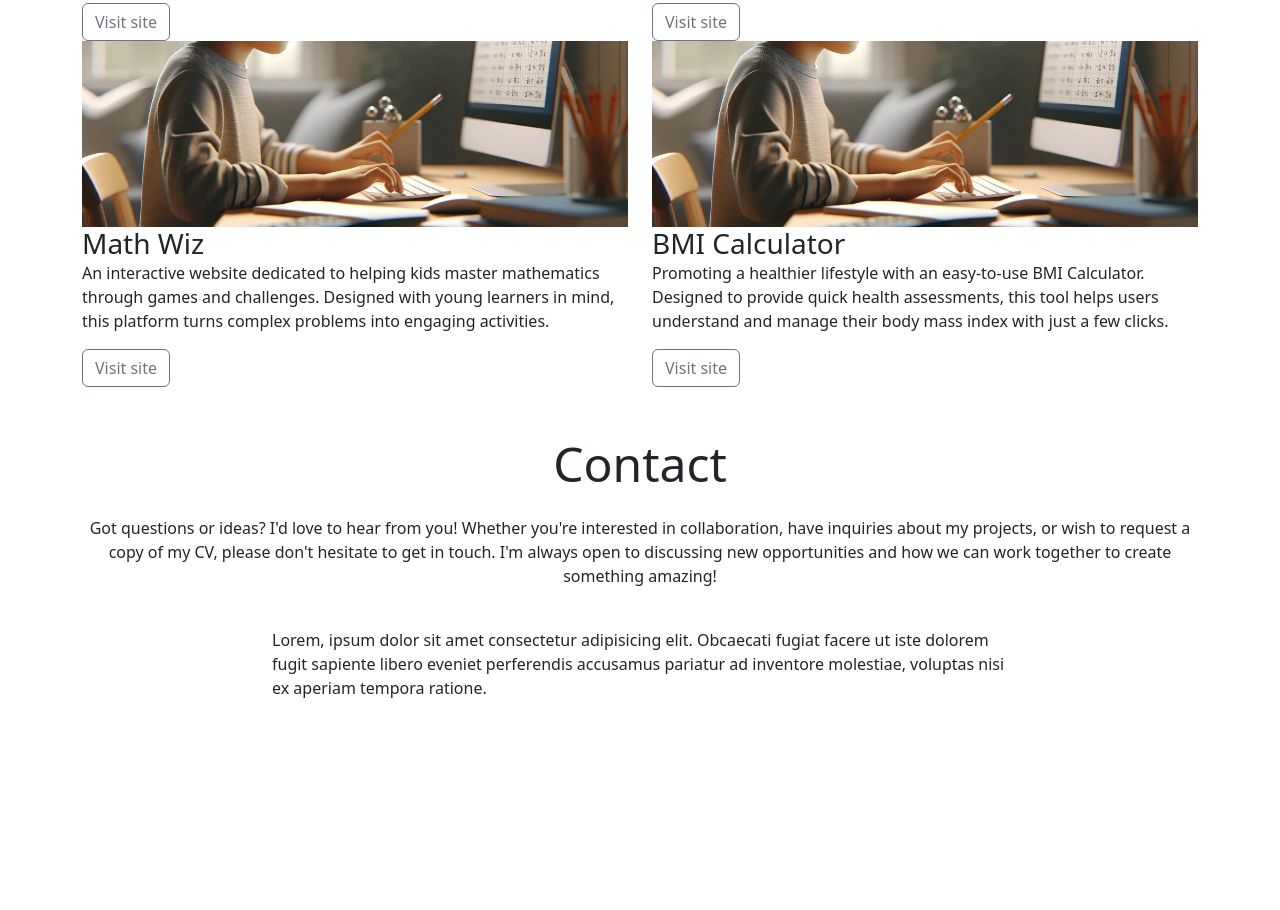
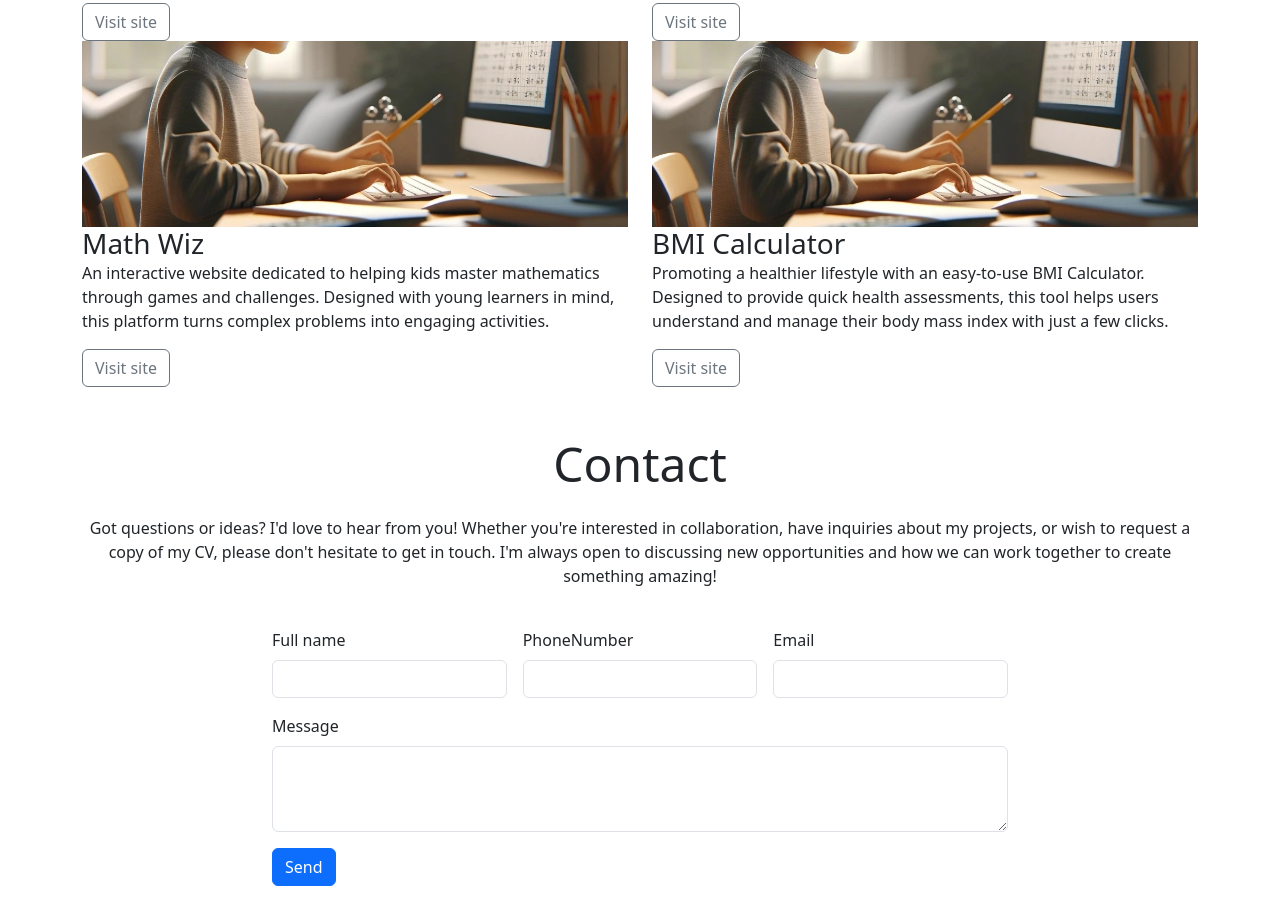
Before and after one commit to joeb-brfc/Mei-Wong-Portfolio, a plain HTML site: page index.html in a window 1280 px wide. Shown: the part 1302-2212 px from the top of the page. Before the commit the page ends 2002 px from the top, so only its background shows below. Drawn offline with nearby package versions, Linux system fonts and the light colour scheme.

Commit message:
added form elements as per spec

```diff
--- a/index.html
+++ b/index.html
@@ -218,10 +218,31 @@
           </p>
         </div>
         <div class="col-12 col-md-10 col-lg-8">
-          Lorem, ipsum dolor sit amet consectetur adipisicing elit. Obcaecati
-          fugiat facere ut iste dolorem fugit sapiente libero eveniet
-          perferendis accusamus pariatur ad inventore molestiae, voluptas nisi
-          ex aperiam tempora ratione.
+            <form class="row g-3 mb-4">
+                <div class="col-lg-4">
+                    <label for="inputFullName4" class="form-label">Full name</label>
+                    <input type="text" class="form-control" id="inputFullName4">
+                  </div>
+
+                  <div class="col-lg-4">
+                    <label for="inputPhomeNumber4" class="form-label">PhoneNumber</label>
+                    <input type="number" class="form-control" id="inputPhoneNumber4">
+                  </div>
+
+                <div class="col-lg-4">
+                  <label for="inputEmail4" class="form-label">Email</label>
+                  <input type="email" class="form-control" id="inputEmail4">
+                </div>
+
+                <div class="col-12">
+                    <label for="exampleFormControlTextarea1" class="form-label">Message</label>
+                    <textarea class="form-control" id="exampleFormControlTextarea1" rows="3"></textarea>
+                </div>
+
+                <div class="col-12">
+                  <button type="submit" class="btn btn-primary">Send</button>
+                </div>
+              </form>
         </div>
       </div>
     </footer>
```
